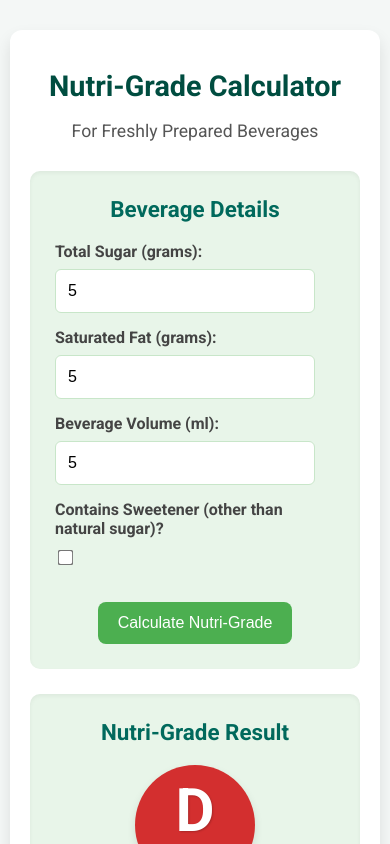
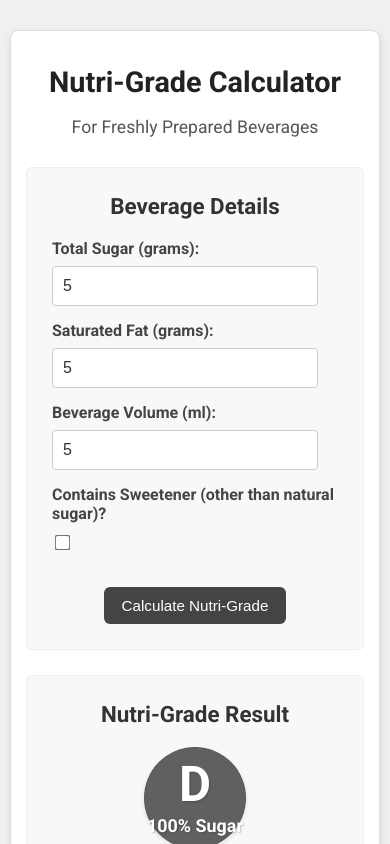
Before and after one commit to theateryx/ngrading, a plain HTML site: page index.html in a window 390 px wide. Both pictures are taken after typing "5", "5", "5" into the empty fields and a click on the button "Calculate Nutri-Grade". Shown: the top 844 px of the page. Drawn offline with nearby package versions, Linux system fonts and the light colour scheme.

Commit message:
Update style.css

```diff
--- a/style.css
+++ b/style.css
@@ -1,48 +1,50 @@
 body {
     font-family: 'Roboto', sans-serif;
-    background-color: #f4f7f6;
-    color: #333;
+    background-color: #f0f0f0; /* Light gray background */
+    color: #333; /* Dark gray text */
     display: flex;
     justify-content: center;
-    align-items: flex-start; /* Align to the top */
+    align-items: flex-start;
     min-height: 100vh;
-    margin: 20px 0; /* Add some margin top/bottom */
+    margin: 20px 0;
     padding: 0;
 }
 
 .container {
-    background-color: #ffffff;
+    background-color: #ffffff; /* White container background */
     padding: 30px 40px;
-    border-radius: 12px;
-    box-shadow: 0 8px 16px rgba(0, 0, 0, 0.1);
+    border-radius: 8px;
+    box-shadow: 0 4px 8px rgba(0, 0, 0, 0.1); /* Subtle shadow */
     width: 100%;
     max-width: 700px;
     box-sizing: border-box;
     text-align: center;
+    border: 1px solid #ddd; /* Light gray border */
 }
 
 h1 {
-    color: #004d40;
+    color: #222; /* Darker gray for main heading */
     margin-bottom: 10px;
     font-size: 2.2em;
 }
 
 .subtitle {
-    color: #555;
+    color: #555; /* Medium gray for subtitle */
     margin-bottom: 30px;
     font-size: 1.1em;
 }
 
 .calculator-section, .result-section, .nip-section {
-    background-color: #e8f5e9;
+    background-color: #f8f8f8; /* Very light gray for sections */
     padding: 25px;
-    border-radius: 10px;
+    border-radius: 6px;
     margin-bottom: 25px;
-    box-shadow: inset 0 2px 4px rgba(0, 0, 0, 0.05);
+    border: 1px solid #eee; /* Lighter border for sections */
+    box-shadow: none; /* Remove inner shadow for cleaner look */
 }
 
 h2 {
-    color: #00695c;
+    color: #333; /* Dark gray for section headings */
     margin-top: 0;
     margin-bottom: 20px;
     font-size: 1.6em;
@@ -65,39 +67,40 @@ h2 {
 
 .input-group input[type="number"] {
     width: calc(100% - 20px);
-    padding: 12px;
-    border: 1px solid #c8e6c9;
-    border-radius: 6px;
+    padding: 10px;
+    border: 1px solid #ccc; /* Medium gray border */
+    border-radius: 4px;
     font-size: 1em;
     box-sizing: border-box;
     transition: border-color 0.3s;
+    color: #333;
+    background-color: #fff;
 }
 
 .input-group input[type="number"]:focus {
-    border-color: #4CAF50;
+    border-color: #888; /* Darker gray on focus */
     outline: none;
 }
 
 .input-group input[type="checkbox"] {
     margin-top: 5px;
-    transform: scale(1.2); /* Make checkbox slightly larger */
+    transform: scale(1.2);
 }
 
-
 button {
-    background-color: #4CAF50;
+    background-color: #444; /* Dark gray button */
     color: white;
-    padding: 14px 25px;
+    padding: 12px 20px;
     border: none;
-    border-radius: 8px;
+    border-radius: 6px;
     cursor: pointer;
-    font-size: 1.1em;
+    font-size: 1.05em;
     margin-top: 20px;
     transition: background-color 0.3s ease, transform 0.2s ease;
 }
 
 button:hover {
-    background-color: #45a049;
+    background-color: #555; /* Slightly lighter gray on hover */
     transform: translateY(-2px);
 }
 
@@ -112,8 +115,8 @@ button:active {
 }
 
 .nutri-grade-box {
-    width: 150px;
-    height: 150px;
+    width: 140px;
+    height: 140px;
     border-radius: 50%;
     display: flex;
     flex-direction: column;
@@ -124,15 +127,17 @@ button:active {
     font-size: 1.8em;
     text-shadow: 1px 1px 2px rgba(0,0,0,0.2);
     margin-bottom: 15px;
-    box-shadow: 0 4px 8px rgba(0,0,0,0.1);
+    box-shadow: 0 2px 5px rgba(0,0,0,0.1);
     transition: background-color 0.5s ease;
+    border: 1px solid rgba(0,0,0,0.1); /* Subtle border for definition */
 }
 
-/* Nutri-Grade Colors */
-.grade-A { background-color: #1b5e20; } /* Dark Green */
-.grade-B { background-color: #66bb6a; } /* Light Green */
-.grade-C { background-color: #fbc02d; } /* Yellow */
-.grade-D { background-color: #d32f2f; } /* Red */
+/* Nutri-Grade Colors - Monotone with subtle green accent */
+/* You can change #5cb85c to any single accent color you like, or keep it gray */
+.grade-A { background-color: #5cb85c; } /* A subtle green for "A" */
+.grade-B { background-color: #8cd68c; } /* Lighter green for "B" */
+.grade-C { background-color: #a0a0a0; } /* Medium gray for "C" */
+.grade-D { background-color: #606060; } /* Dark gray for "D" */
 
 .grade-letter {
     font-size: 3em;
@@ -151,35 +156,36 @@ button:active {
 }
 
 .nip-section {
-    background-color: #e3f2fd;
+    background-color: #f8f8f8;
     padding: 25px;
-    border-radius: 10px;
+    border-radius: 6px;
     text-align: left;
-    display: none; /* Hidden by default, shown after calculation */
+    display: none;
+    border: 1px solid #eee;
 }
 
 .nip-panel {
-    border: 2px solid #90caf9;
+    border: 1px solid #bbb; /* Slightly darker gray border for NIP */
     padding: 20px;
-    border-radius: 8px;
+    border-radius: 6px;
     background-color: #ffffff;
-    box-shadow: 0 2px 5px rgba(0,0,0,0.05);
+    box-shadow: 0 1px 3px rgba(0,0,0,0.05);
     margin-bottom: 20px;
 }
 
 .nip-title {
     font-weight: bold;
-    font-size: 1.4em;
+    font-size: 1.3em;
     text-align: center;
     margin-bottom: 5px;
-    color: #1976d2;
+    color: #333; /* Dark gray */
 }
 
 .nip-serving {
-    font-size: 0.9em;
+    font-size: 0.85em;
     text-align: center;
     margin-bottom: 15px;
-    color: #64b5f6;
+    color: #666; /* Medium gray */
 }
 
 .nip-panel table {
@@ -189,14 +195,15 @@ button:active {
 }
 
 .nip-panel th, .nip-panel td {
-    border-bottom: 1px solid #e0e0e0;
-    padding: 10px 0;
+    border-bottom: 1px solid #eee; /* Light gray border for table rows */
+    padding: 8px 0;
     text-align: left;
+    font-size: 0.9em;
 }
 
 .nip-panel th {
     font-weight: bold;
-    color: #3f51b5;
+    color: #444;
 }
 
 .nip-panel td {
@@ -204,26 +211,26 @@ button:active {
 }
 
 .nip-disclaimer {
-    font-size: 0.8em;
-    color: #777;
+    font-size: 0.75em;
+    color: #888; /* Lighter gray for disclaimer */
     text-align: center;
     margin-top: 15px;
 }
 
 /* Specific buttons for NIP export/print */
 #exportNIPImage, #printNIP {
-    background-color: #1e88e5; /* Blue */
+    background-color: #666; /* Medium gray for export/print buttons */
     margin: 10px 10px 0 0;
 }
 
 #exportNIPImage:hover, #printNIP:hover {
-    background-color: #1565c0;
+    background-color: #777;
 }
 
 /* Responsive adjustments */
 @media (max-width: 600px) {
     .container {
-        padding: 20px;
+        padding: 15px;
         margin: 10px;
     }
 
@@ -236,17 +243,17 @@ button:active {
     }
 
     button {
-        padding: 12px 20px;
-        font-size: 1em;
+        padding: 10px 18px;
+        font-size: 0.95em;
     }
 
     .nutri-grade-box {
-        width: 120px;
-        height: 120px;
-        font-size: 1.5em;
+        width: 100px;
+        height: 100px;
+        font-size: 1.4em;
     }
 
     .grade-letter {
-        font-size: 2.5em;
+        font-size: 2.2em;
     }
 }
```
